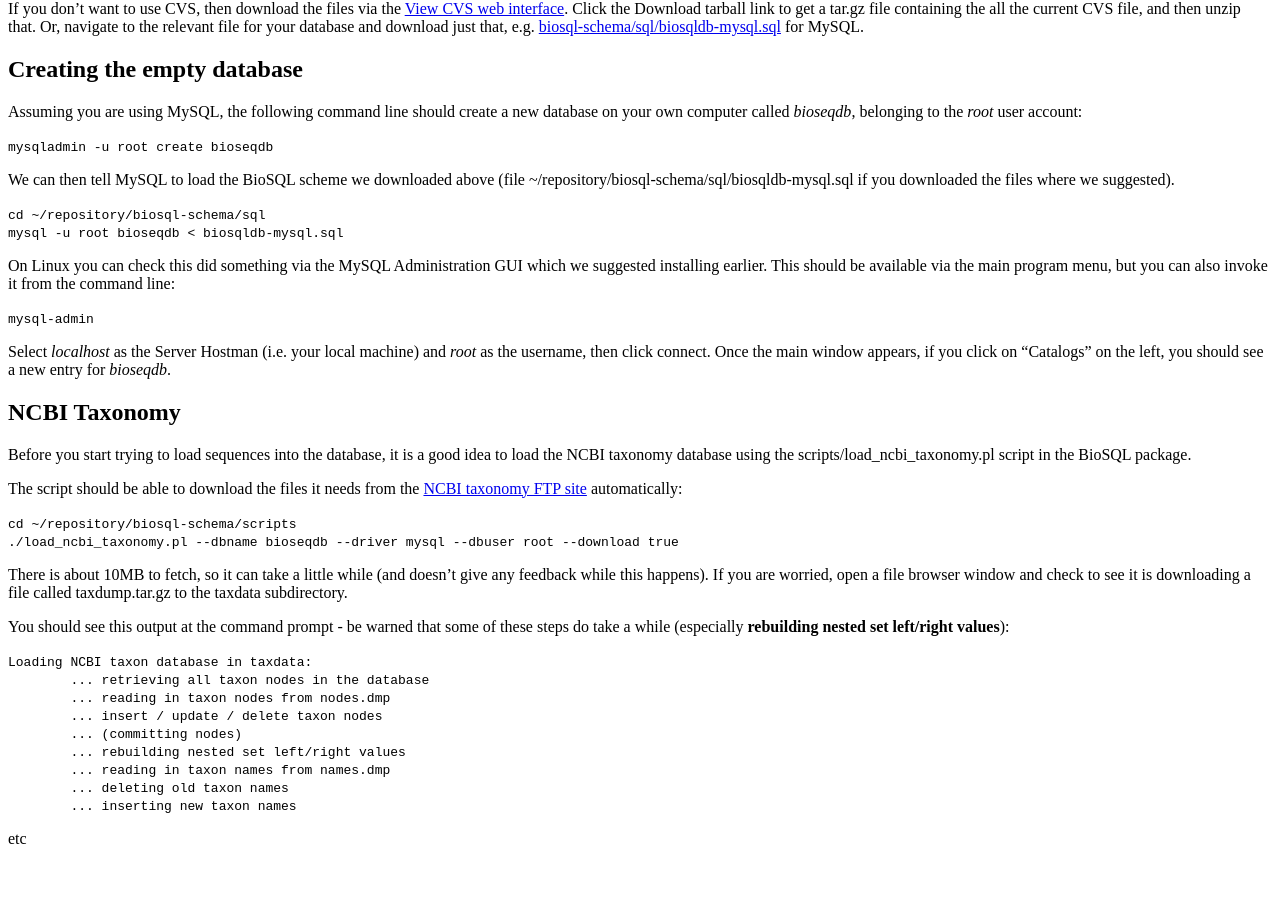
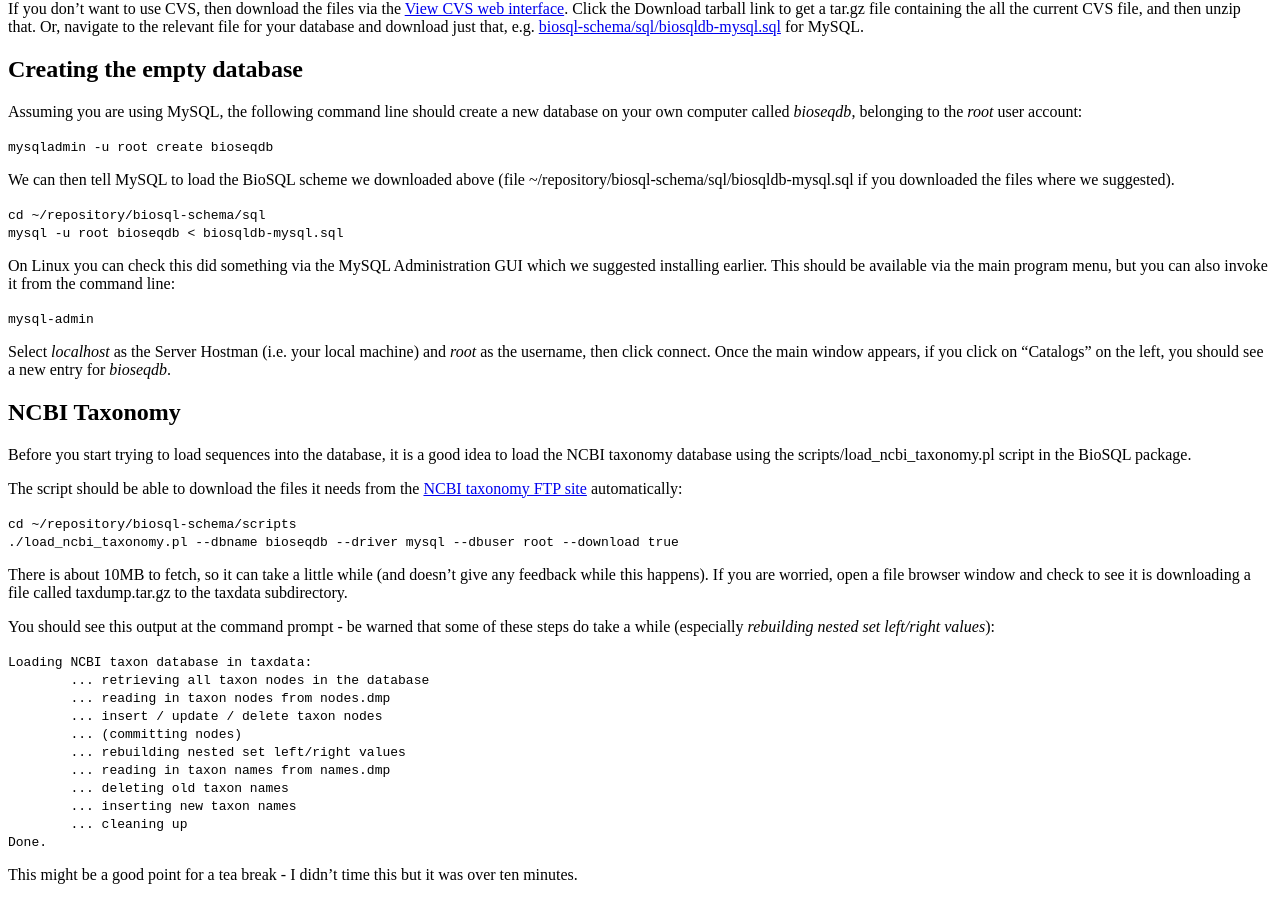
Before and after one commit to biopython/biopython.github.io, a Jekyll site: the page built from wiki/BioSQL.md, in a window 1280 px wide and 900 px high, scrolled down 829 px. Built offline with Jekyll 4.4.1, drawn with Linux system fonts in a browser that asks for light colours; before the commit the page ends 1693 px from its top, so only the background shows below that.

Commit message:
/* NCBI Taxonomy */

```diff
--- a/wiki/BioSQL.md
+++ b/wiki/BioSQL.md
@@ -123,8 +123,8 @@ browser window and check to see it is downloading a file called
 taxdump.tar.gz to the taxdata subdirectory.
 
 You should see this output at the command prompt - be warned that some
-of these steps do take a while (especially **rebuilding nested set
-left/right values**):
+of these steps do take a while (especially *rebuilding nested set
+left/right values*):
 
 `Loading NCBI taxon database in taxdata:`
 `        ... retrieving all taxon nodes in the database`
@@ -135,5 +135,8 @@ left/right values**):
 `        ... reading in taxon names from names.dmp`
 `        ... deleting old taxon names`
 `        ... inserting new taxon names`
+`        ... cleaning up`
+`Done.`
 
-etc
+This might be a good point for a tea break - I didn't time this but it
+was over ten minutes.
```
Also changed, not shown: 1 other file.
